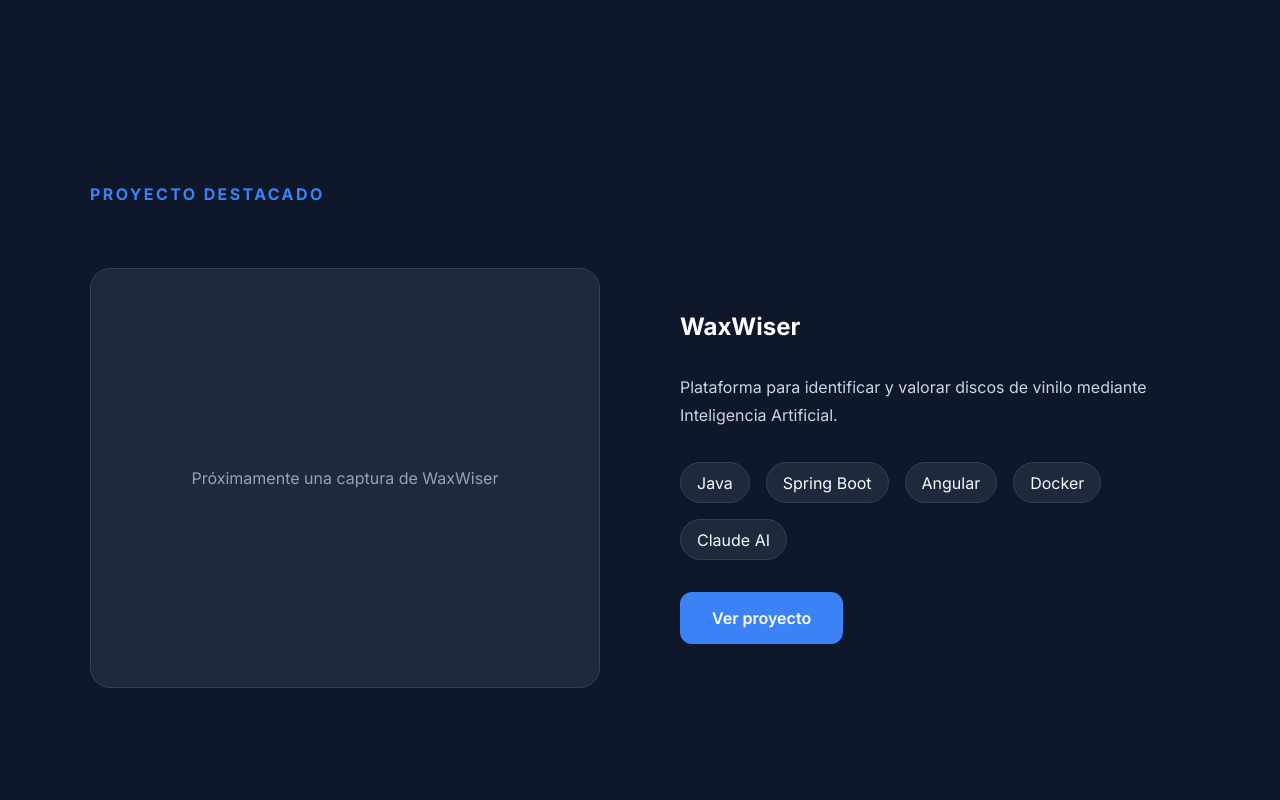
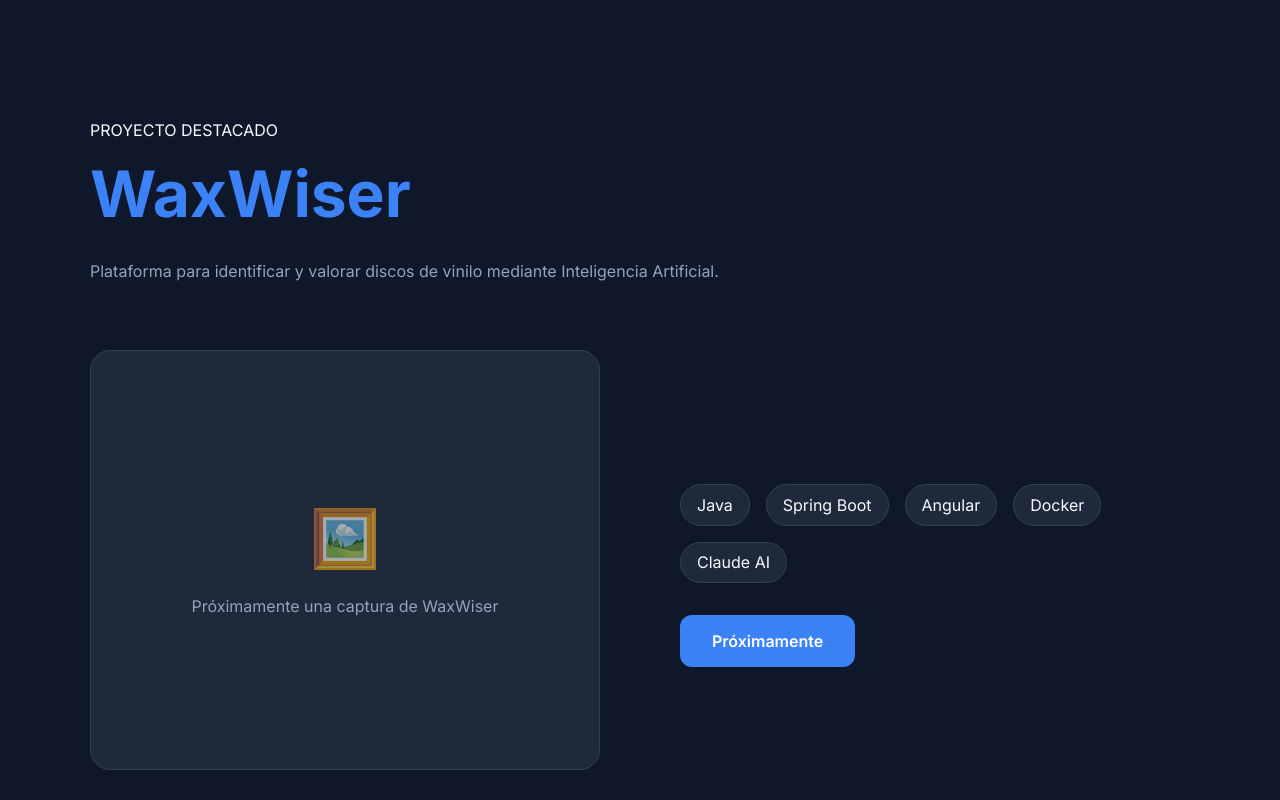
Before and after one commit to elcasier87/portfolio, an Angular app: page / in a window 1280 px wide. Shown: the part 680-1480 px from the top of the page. Built offline with nearby package versions, Linux system fonts and the light colour scheme.

Commit message:
refactor: extract and redesign featured project component

```diff
--- /dev/null
+++ b/src/app/components/featured-project/featured-project.html
@@ -0,0 +1,58 @@
+<section id="featured-project">
+
+  <p class="section-title">
+    PROYECTO DESTACADO
+  </p>
+
+  <h2 class="project-section-title">
+    WaxWiser
+  </h2>
+
+  <p class="project-section-subtitle">
+    Plataforma para identificar y valorar discos de vinilo mediante Inteligencia Artificial.
+  </p>
+
+  <div class="project">
+
+    <div class="project-image">
+
+      <div class="project-placeholder">
+
+        <span class="project-placeholder-icon">
+          🖼️
+        </span>
+
+        <span class="project-placeholder-text">
+          Próximamente una captura de WaxWiser
+        </span>
+
+      </div>
+
+    </div>
+
+    <div class="project-info">
+
+      <div class="tech-list">
+
+        <span class="tech-item">Java</span>
+        <span class="tech-item">Spring Boot</span>
+        <span class="tech-item">Angular</span>
+        <span class="tech-item">Docker</span>
+        <span class="tech-item">Claude AI</span>
+
+      </div>
+
+      <a
+        class="project-button"
+        href="#"
+        aria-disabled="true">
+
+        Próximamente
+
+      </a>
+
+    </div>
+
+  </div>
+
+</section>
--- /dev/null
+++ b/src/app/components/featured-project/featured-project.scss
@@ -0,0 +1,105 @@
+/* ==========================================================
+   Featured Project
+========================================================== */
+
+.project-section-title {
+  margin-top: 1rem;
+
+  color: #3b82f6;
+
+  font-size: clamp(2.5rem, 5vw, 4rem);
+  font-weight: 700;
+  line-height: 1.2;
+}
+
+.project-section-subtitle {
+  max-width: 700px;
+
+  margin-top: 1.5rem;
+  margin-bottom: 4rem;
+
+  color: #94a3b8;
+  line-height: 1.8;
+}
+
+.project {
+  display: grid;
+  grid-template-columns: 1fr 1fr;
+  gap: 5rem;
+
+  align-items: center;
+
+  margin-top: 4rem;
+}
+
+.project-image {
+  height: 420px;
+
+  display: flex;
+  justify-content: center;
+  align-items: center;
+
+  background: #1e293b;
+  border: 1px solid #334155;
+  border-radius: 20px;
+}
+
+.project-placeholder {
+  display: flex;
+  flex-direction: column;
+  align-items: center;
+  justify-content: center;
+
+  gap: 1.5rem;
+
+  text-align: center;
+}
+
+.project-placeholder-icon {
+  font-size: 3.5rem;
+  opacity: .6;
+}
+
+.project-placeholder-text {
+  color: #94a3b8;
+  font-size: 1rem;
+}
+
+.tech-list {
+  display: flex;
+  flex-wrap: wrap;
+  gap: 1rem;
+
+  margin: 2rem 0;
+}
+
+.tech-item {
+  padding: .6rem 1rem;
+
+  background: #1e293b;
+  border: 1px solid #334155;
+  border-radius: 999px;
+}
+
+.project-button {
+  display: inline-flex;
+  justify-content: center;
+  align-items: center;
+
+  padding: 1rem 2rem;
+
+  background: #3b82f6;
+  color: white;
+
+  border-radius: 12px;
+
+  text-decoration: none;
+  font-weight: 600;
+
+  transition: .3s;
+}
+
+.project-button:hover {
+  background: #2563eb;
+  transform: translateY(-3px);
+}
--- a/src/app/pages/home/home.html
+++ b/src/app/pages/home/home.html
@@ -4,49 +4,7 @@
 
   <app-hero></app-hero>
 
-  <section id="featured-project">
-
-    <p class="section-title">
-      PROYECTO DESTACADO
-    </p>
-
-    <div class="project">
-
-      <div class="project-image">
-
-        Próximamente una captura de WaxWiser
-
-      </div>
-
-      <div class="project-info">
-
-        <h2 class="project-title">
-          WaxWiser
-        </h2>
-
-        <p class="project-description">
-          Plataforma para identificar y valorar discos de vinilo mediante Inteligencia Artificial.
-        </p>
-
-        <div class="tech-list">
-
-          <span class="tech-item">Java</span>
-          <span class="tech-item">Spring Boot</span>
-          <span class="tech-item">Angular</span>
-          <span class="tech-item">Docker</span>
-          <span class="tech-item">Claude AI</span>
-
-        </div>
-
-          <a class="project-button" href="#">
-            Ver proyecto
-          </a>
-
-      </div>
-
-    </div>
-
-  </section>
+  <app-featured-project></app-featured-project>
 
   <section id="about">
 
--- a/src/app/pages/home/home.scss
+++ b/src/app/pages/home/home.scss
@@ -22,76 +22,6 @@
   letter-spacing: .15rem;
   text-transform: uppercase;
   margin-bottom: 4rem;
-}
-
-/* ==========================================================
-   Featured Project
-========================================================== */
-
-.project {
-  display: grid;
-  grid-template-columns: 1fr 1fr;
-  gap: 5rem;
-  align-items: center;
-}
-
-.project-image {
-  background: #1e293b;
-  border: 1px solid #334155;
-  border-radius: 20px;
-  height: 420px;
-
-  display: flex;
-  justify-content: center;
-  align-items: center;
-
-  color: #94a3b8;
-}
-
-.project-title {
-  color: white;
-  margin-bottom: 2rem;
-}
-
-.project-description {
-  color: #cbd5e1;
-  line-height: 1.8;
-}
-
-.tech-list {
-  display: flex;
-  flex-wrap: wrap;
-  gap: 1rem;
-  margin: 2rem 0;
-}
-
-.tech-item {
-  background: #1e293b;
-  border: 1px solid #334155;
-  border-radius: 999px;
-  padding: .6rem 1rem;
-}
-
-.project-button {
-  display: inline-flex;
-  justify-content: center;
-  align-items: center;
-
-  padding: 1rem 2rem;
-
-  background: #3b82f6;
-  color: white;
-
-  border-radius: 12px;
-
-  text-decoration: none;
-  font-weight: 600;
-
-  transition: .3s;
-}
-
-.project-button:hover {
-  background: #2563eb;
 }
 
 /* ==========================================================
--- a/src/app/pages/home/home.ts
+++ b/src/app/pages/home/home.ts
@@ -2,10 +2,11 @@
 import { Skill } from '../../models/skill.model';
 import { Navbar } from '../../components/navbar/navbar';
 import { Hero } from '../../components/hero/hero';
+import { FeaturedProject } from '../../components/featured-project/featured-project';
 
 @Component({
   selector: 'app-home',
-  imports: [Navbar, Hero],
+  imports: [Navbar, Hero, FeaturedProject],
   templateUrl: './home.html',
   styleUrl: './home.scss',
 })
```
Also changed, not shown: src/app/components/featured-project/featured-project.ts (added, +9 -0 lines), 1 other file (tests, documents, lock files or other folders).
